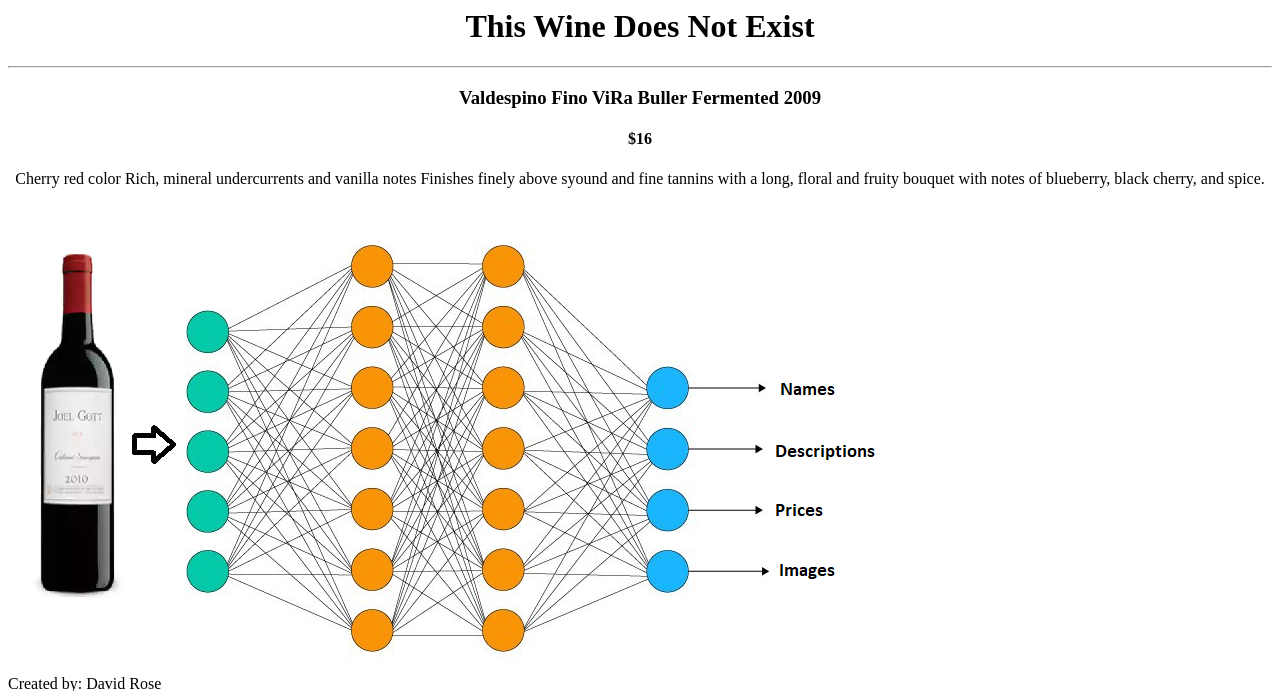
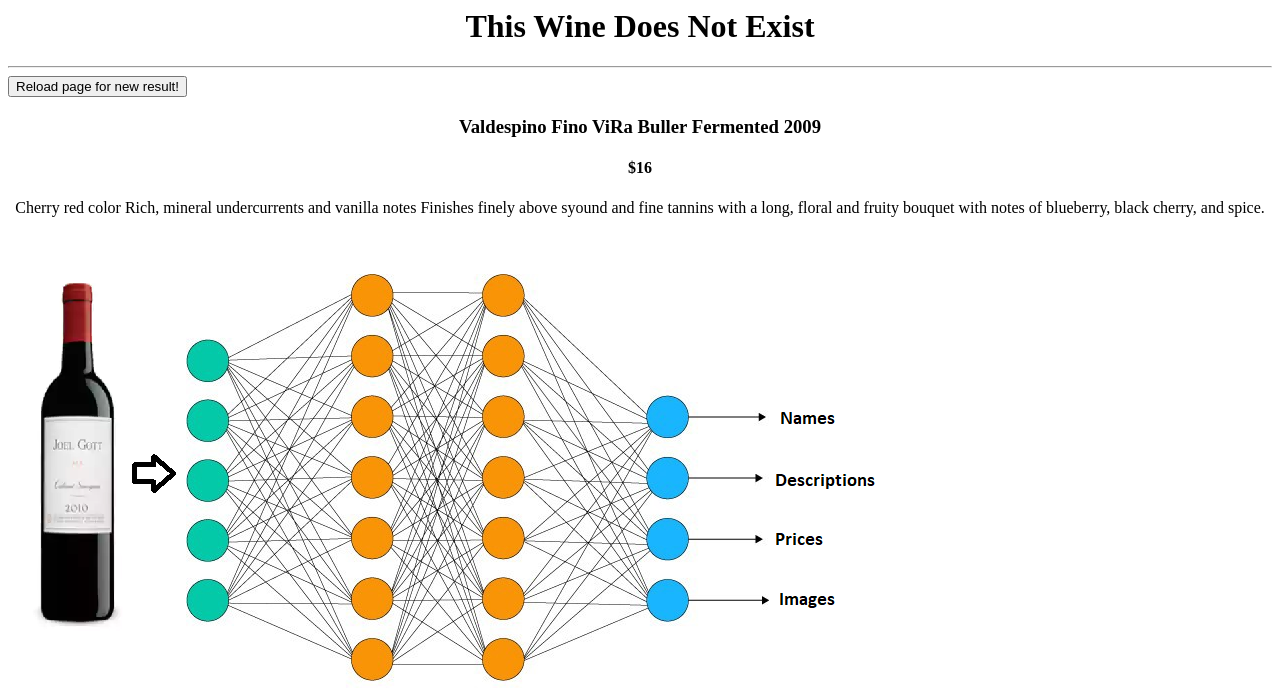
Before and after one commit to cipher982/wine-flask, a Flask app: page / in a window 1280 px wide. Shown: the top 691 px of the page. Run offline with Flask 2, Linux system fonts and the light colour scheme.

Commit message:
adding reload button

```diff
--- a/templates/index.html
+++ b/templates/index.html
@@ -5,6 +5,12 @@
   <body>
     <h1 align="center">This Wine Does Not Exist</h1>
     <hr>
+    <button onclick="myFunction()">Reload page for new result!</button>
+    <script>
+    function myFunction() {
+      location.reload();
+      }
+    </script>
     <h3 align="center"> {{ w_name }}</h3>
     <h4 align="center"> ${{ w_price }}</h4>
     <p align="center">{{ w_description }} </p>
```
